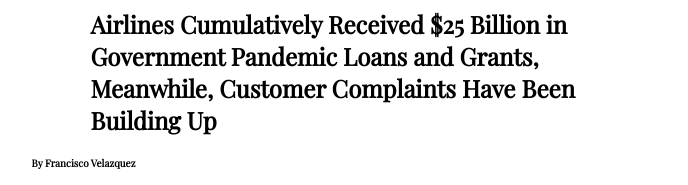
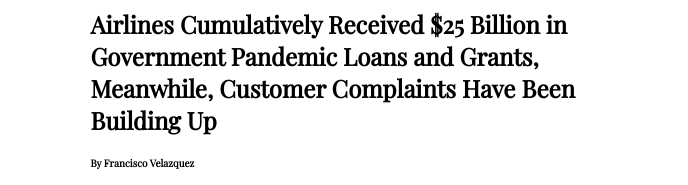
Before and after one commit to franvela033/Data-Chart-Assignment, a plain HTML site: page index.html in a window 1280 px wide. Shown: the top 185 px of the page, without its empty margins (314-1002 px from the left). Drawn offline with nearby package versions, Linux system fonts and the light colour scheme.

Commit message:
Update styles.css

```diff
--- a/styles/styles.css
+++ b/styles/styles.css
@@ -49,6 +49,9 @@ h6 {
 }
 h2 {
   font-size: 10px;
+  display: block
+  margin-right: 40%;
+  margin-left: 10%;
 }
 figcaption {
   font-size: 10px;
```
